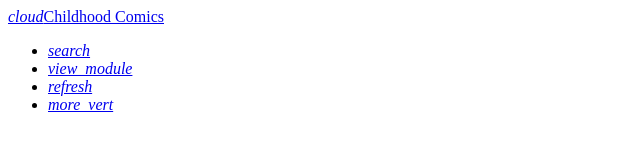
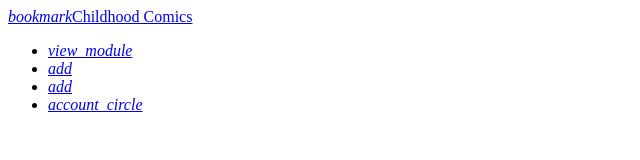
Before and after one commit to Mose16/CommicBookStore, a plain HTML site: page CommicBookStore/shared/navigation.html in a window 1280 px wide. Shown: the whole page, without its empty margins (0-640 px from the left). Drawn offline with Linux system fonts and the light colour scheme.

Commit message:
Add files via upload

```diff
--- a/CommicBookStore/shared/navigation.html
+++ b/CommicBookStore/shared/navigation.html
@@ -3,12 +3,12 @@
 	<div class="navbar-fixed">
 		<nav>
 			<div class="nav-wrapper">
-				<a href="#!" class="brand-logo"><i class="material-icons">cloud</i>Childhood Comics</a>
+				<a href="#!" class="brand-logo"><i class="material-icons">bookmark</i>Childhood Comics</a>
 				<ul class="right hide-on-med-and-down">
-					<li><a href="/store"><i class="material-icons">search</i></a></li>
-					<li><a href="badges.html"><i class="material-icons">view_module</i></a></li>
-					<li><a href="collapsible.html"><i class="material-icons">refresh</i></a></li>
-					<li><a href="mobile.html"><i class="material-icons">more_vert</i></a></li>
+					<li><a href="/store"><i class="material-icons">view_module</i></a></li>
+					<li><a href="badges.html"><i class="material-icons">add</i></a></li>
+					<li><a href="collapsible.html"><i class="material-icons">add</i></a></li>
+					<li><a href="mobile.html"><i class="material-icons">account_circle</i></a></li>
 				</ul>
 			</div>
 		</nav>
```
Also changed, not shown: 4 other files.
